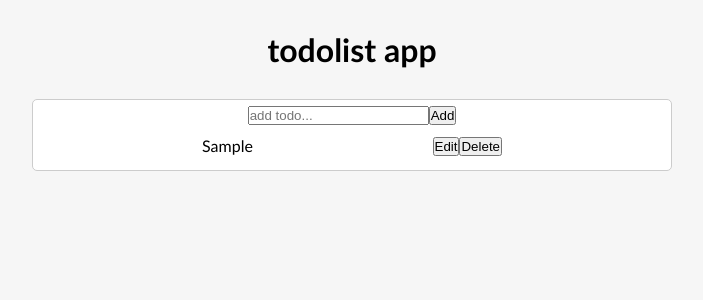
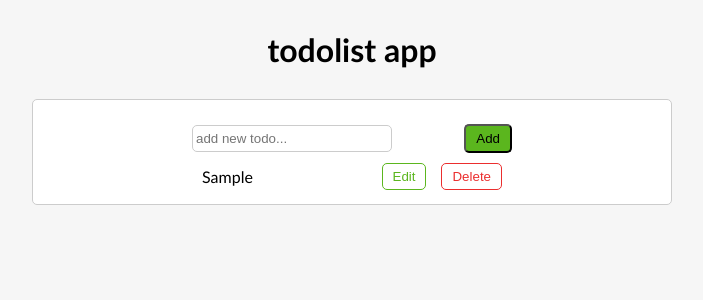
Before and after one commit to amirroohi/TodoList-React, a React (Create React App) app: page / in a window 1280 px wide. Both pictures are taken after typing "Sample" into the empty fields and a click on the button "Add". Shown: the top 300 px of the page, without its empty margins (288-991 px from the left). Built offline with nearby package versions, Linux system fonts and the light colour scheme.

Commit message:
buttons modified

```diff
--- a/src/App.css
+++ b/src/App.css
@@ -31,8 +31,51 @@
   margin: 10px 0;
 }
 
-.completed{
+.completed {
   text-decoration: line-through;
   text-decoration-color: red;
   color: #999999;
 }
+
+input {
+  border: 1px solid #ccc;
+  border-radius: 5px;
+  padding: 5px 3px;
+  outline: none;
+  width: 200px;
+}
+input:focus {
+  border: 2px solid #5bb61e;
+}
+
+.formControl {
+  display: flex;
+  align-items: center;
+  justify-content: space-between;
+  width: 20rem;
+  margin-top: 20px;
+}
+
+.button {
+  border-radius: 5px;
+  outline: none;
+  padding: 5px 10px;
+  cursor: pointer;
+}
+.edit {
+  background-color: #fff;
+  color: #5bb61e;
+  border: 1px solid #5bb61e;
+}
+.remove {
+  background-color: #fff;
+  color: #eb2e2e;
+  border: 1px solid #eb2e2e;
+  margin-left: 15px;
+}
+.addBtn {
+  background-color: #5bb61e;
+}
+.updateBtn {
+  background-color: #5bb61e;
+}
--- a/src/components/Todo.js
+++ b/src/components/Todo.js
@@ -1,10 +1,16 @@
-const Todo = ({ todo, onComplete ,onDelete,onEdit}) => {
+const Todo = ({ todo, onComplete, onDelete, onEdit }) => {
   return (
     <div className="todo" key={todo.id}>
-      <div onClick={onComplete} className={todo.isCompleted ? "completed" : ""}>{todo.text}</div>
+      <div onClick={onComplete} className={todo.isCompleted ? "completed" : ""}>
+        {todo.text}
+      </div>
       <div>
-        <button onClick={onEdit}>Edit</button>
-        <button onClick={onDelete}>Delete</button>
+        <button onClick={onEdit} className="button edit">
+          Edit
+        </button>
+        <button onClick={onDelete} className="button remove">
+          Delete
+        </button>
       </div>
     </div>
   );
--- a/src/components/TodoApp.js
+++ b/src/components/TodoApp.js
@@ -6,7 +6,6 @@ const TodoApp = () => {
   const [todos, setTodos] = useState([]);
 
   const addTodoHandler = (input) => {
-    console.log(input);
     const newTodo = {
       id: Math.floor(Math.random() * 1000),
       text: input,
@@ -17,26 +16,36 @@ const TodoApp = () => {
 
   const completedTodo = (id) => {
     const index = todos.findIndex((todo) => todo.id === id);
-    const selectedTodo = {...todos[index]};
+    const selectedTodo = { ...todos[index] };
     selectedTodo.isCompleted = !selectedTodo.isCompleted;
     const updatedTodos = [...todos];
     updatedTodos[index] = selectedTodo;
     setTodos(updatedTodos);
   };
-const deleteTodo = (id)=>{
-  const filteredTodos= todos.filter(todo => todo.id !==id)
-  setTodos(filteredTodos)
-}
 
-const updateTodo=(id)=>{
-  console.log(id);
+  const deleteTodo = (id) => {
+    const filteredTodos = todos.filter((todo) => todo.id !== id);
+    setTodos(filteredTodos);
+  };
 
-}
+  const updateTodo = (id, updateText) => {
+    const index = todos.findIndex((todo) => todo.id === id);
+    const selectedTodo = { ...todos[index] };
+    selectedTodo.text = updateText;
+    const updatedTodos = [...todos];
+    updatedTodos[index] = selectedTodo;
+    setTodos(updatedTodos);
+  };
 
   return (
     <div className="container">
       <TodoForm submitTodoHandler={addTodoHandler} />
-      <TodoList todos={todos} onComplete={completedTodo} onDelete={deleteTodo} onEdit={updateTodo} />
+      <TodoList
+        todos={todos}
+        onComplete={completedTodo}
+        onDelete={deleteTodo}
+        onEdit={updateTodo}
+      />
     </div>
   );
 };
--- a/src/components/TodoForm.js
+++ b/src/components/TodoForm.js
@@ -1,10 +1,15 @@
-import { useState } from "react";
+import { useEffect, useRef, useState } from "react";
 
 const TodoForm = (props) => {
-  const [input, setInput] = useState("");
+  const [input, setInput] = useState(props.edit ? props.edit.text : "");
+
+  const inputRef = useRef(null);
+
+  useEffect(() => {
+    inputRef.current.focus();
+  }, []);
 
   const changeHandler = (e) => {
-    console.log(e.target.value);
     setInput(e.target.value);
   };
 
@@ -19,27 +24,21 @@ const TodoForm = (props) => {
   };
   return (
     <form onSubmit={submitHandler}>
-      {props.edit ? (
-        <>
-          <input
-            type="text"
-            value={input}
-            onChange={changeHandler}
-            placeholder="update todo..."
-          />
-          <button type="submit">Update</button>
-        </>
-      ) : (
-        <>
-          <input
-            type="text"
-            value={input}
-            onChange={changeHandler}
-            placeholder="add todo..."
-          />
-          <button type="submit">Add</button>
-        </>
-      )}
+      <div className="formControl">
+        <input
+          type="text"
+          value={input}
+          onChange={changeHandler}
+          placeholder={props.edit ? "update todo..." : "add new todo..."}
+          ref={inputRef}
+        />
+        <button
+          type="submit"
+          className={`button ${props.edit ? "updateBtn" : "addBtn"}`}
+        >
+          {props.edit ? "Update" : "Add"}
+        </button>
+      </div>
     </form>
   );
 };
--- a/src/components/TodoList.js
+++ b/src/components/TodoList.js
@@ -5,8 +5,9 @@ import TodoForm from "./TodoForm";
 const TodoList = ({ todos, onComplete, onDelete, onEdit }) => {
   const [edit, setEdit] = useState({ id: null, text: "", isCompleted: false });
 
-  const editTodoHandler = () => {
-    onEdit(edit.id);
+  const editTodoHandler = (updateText) => {
+    onEdit(edit.id, updateText);
+    setEdit({ id: null, text: "" });
   };
 
   const renderTodos = () => {
@@ -20,7 +21,7 @@ const TodoList = ({ todos, onComplete, onDelete, onEdit }) => {
           key={todo.id}
           onComplete={() => onComplete(todo.id)}
           onDelete={() => onDelete(todo.id)}
-          onEdit={()=>setEdit(todo)}
+          onEdit={() => setEdit(todo)}
         />
       );
     });
@@ -29,7 +30,7 @@ const TodoList = ({ todos, onComplete, onDelete, onEdit }) => {
   return (
     <div>
       {edit.id ? (
-        <TodoForm submitTodoHandler={editTodoHandler} edit={edit}/>
+        <TodoForm submitTodoHandler={editTodoHandler} edit={edit} />
       ) : (
         renderTodos()
       )}
```
